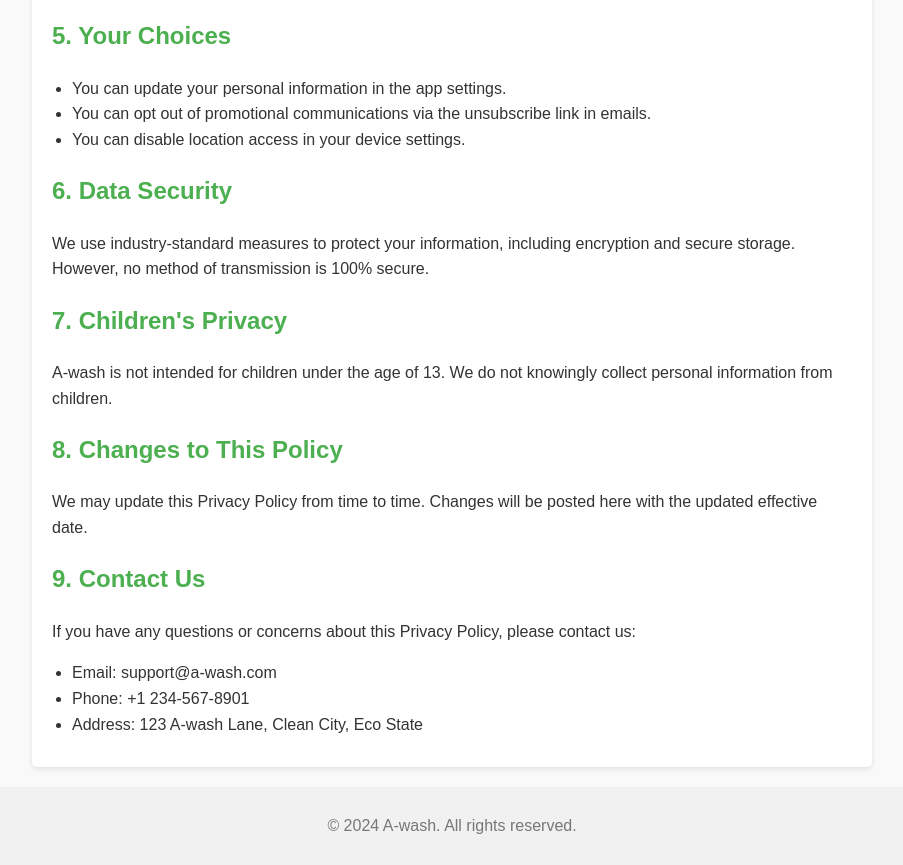
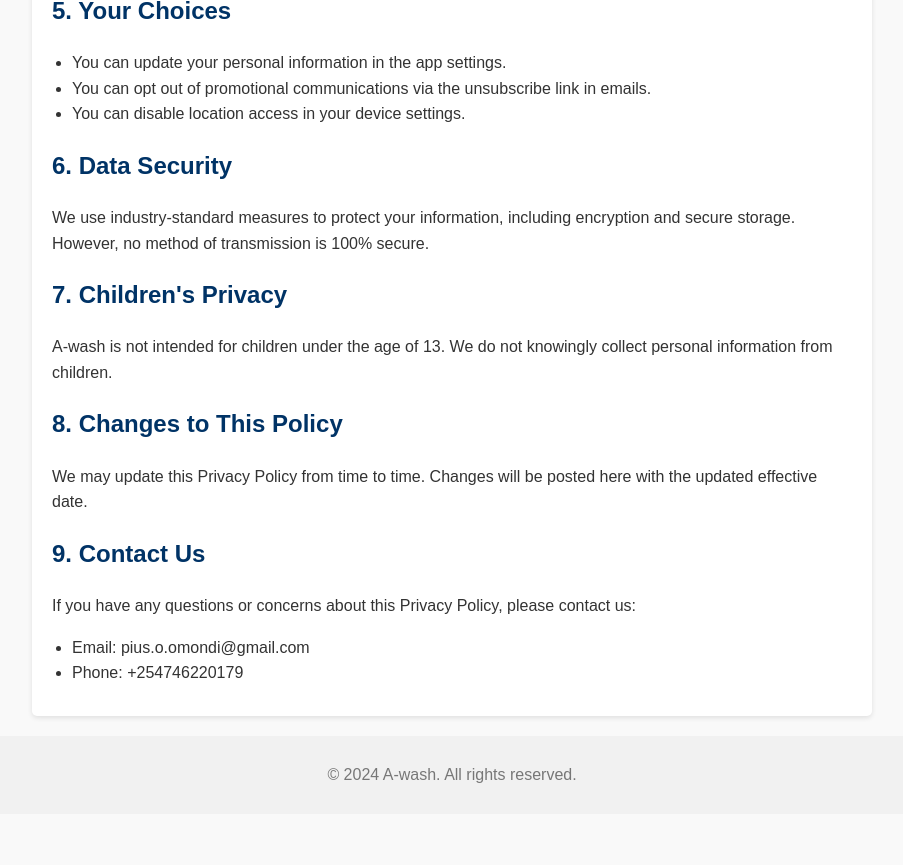
Before and after one commit to Remoc-Revo/awash-privacy-policy, a plain HTML site: page index.html in a window 1280 px wide. Shown: the part 1047-1912 px from the top of the page, without its empty margins (188-1091 px from the left). After the commit the page ends 1861 px from the top, so only its background shows below. Drawn offline with Linux system fonts and the light colour scheme.

Commit message:
update styles and policies

```diff
--- a/index.html
+++ b/index.html
@@ -15,7 +15,7 @@
             color: #333;
         }
         header {
-            background-color: #4CAF50;
+            background-color: #ADD8E6;
             color: white;
             padding: 20px;
             text-align: center;
@@ -28,8 +28,8 @@
             box-shadow: 0 2px 5px rgba(0, 0, 0, 0.1);
             border-radius: 5px;
         }
-        h1, h2, h3 {
-            color: #4CAF50;
+        h2, h3 {
+            color: #003366;
         }
         ul {
             margin: 10px 0;
@@ -60,7 +60,7 @@
     <ul>
         <li><strong>Account Information:</strong> Name, phone number, email address, and password.</li>
         <li><strong>Pickup and Delivery Details:</strong> Address and preferred schedule.</li>
-        <li><strong>Payment Information:</strong> Credit/debit card details for processing payments.</li>
+
     </ul>
 
     <h3>2.2 Information We Collect Automatically</h3>
@@ -104,9 +104,9 @@
     <h2>9. Contact Us</h2>
     <p>If you have any questions or concerns about this Privacy Policy, please contact us:</p>
     <ul>
-        <li>Email: support@a-wash.com</li>
-        <li>Phone: +1 234-567-8901</li>
-        <li>Address: 123 A-wash Lane, Clean City, Eco State</li>
+        <li>Email: <a mailto="pius.o.omondi@gmail.com">pius.o.omondi@gmail.com</a></li>
+        <li>Phone: +254746220179</li>
+        <!--li>Address: 123 A-wash Lane</li-->
     </ul>
 </div>
 
```
